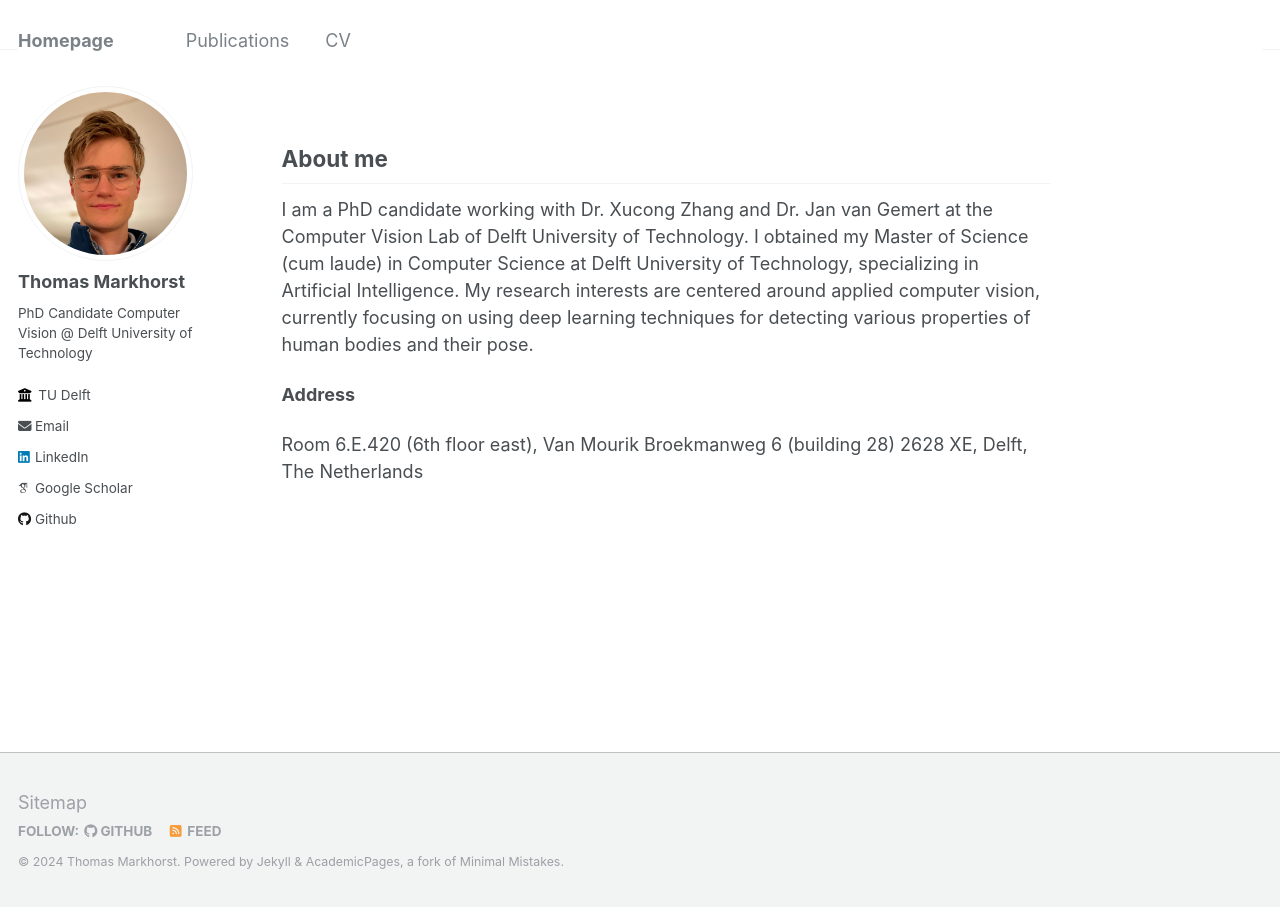
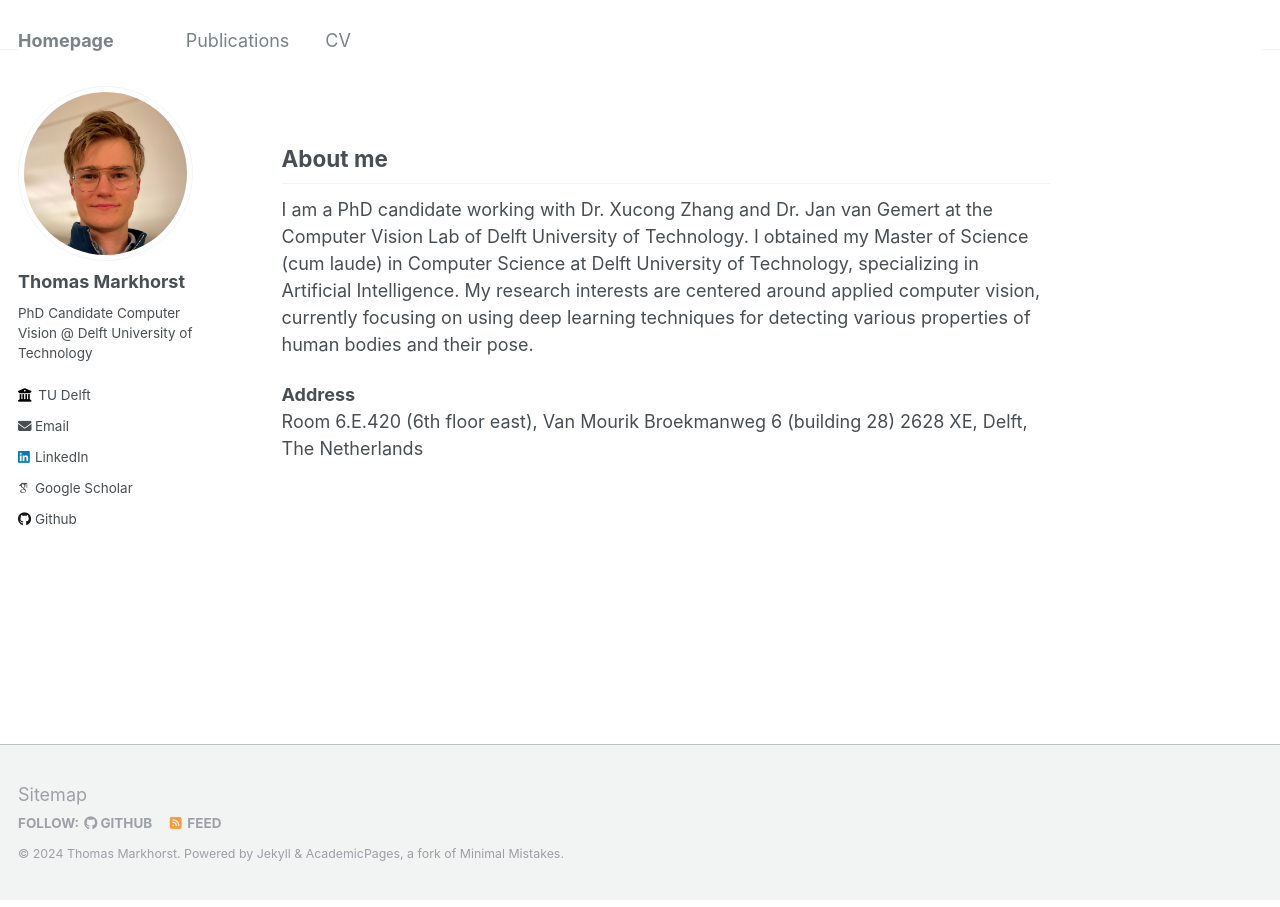
Before and after one commit to Thomas-Markhorst/thomas-markhorst.github.io, a Jekyll site: the page built from _pages/about.md, in a window 1280 px wide. Built offline with Jekyll 4.4.1, drawn with Linux system fonts in a browser that asks for light colours; some web fonts are replaced.

```diff
--- a/_pages/about.md
+++ b/_pages/about.md
@@ -11,7 +11,6 @@ About me
 ------
 I am a PhD candidate working with Dr. Xucong Zhang and Dr. Jan van Gemert at the Computer Vision Lab of Delft University of Technology. I obtained my Master of Science (cum laude) in Computer Science at Delft University of Technology, specializing in Artificial Intelligence. My research interests are centered around applied computer vision, currently focusing on using deep learning techniques for detecting various properties of human bodies and their pose.
 
-**Address**
-
+**Address**\
 Room 6.E.420 (6th floor east), Van Mourik Broekmanweg 6 (building 28)
 2628 XE, Delft, The Netherlands
```
